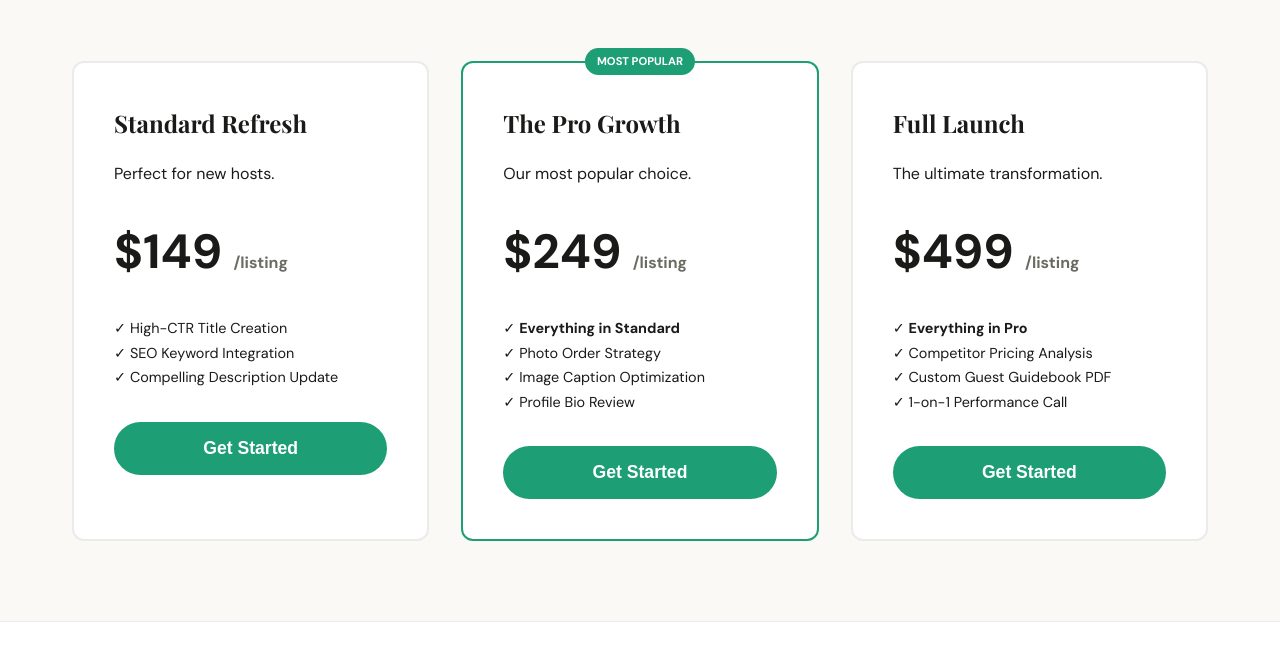
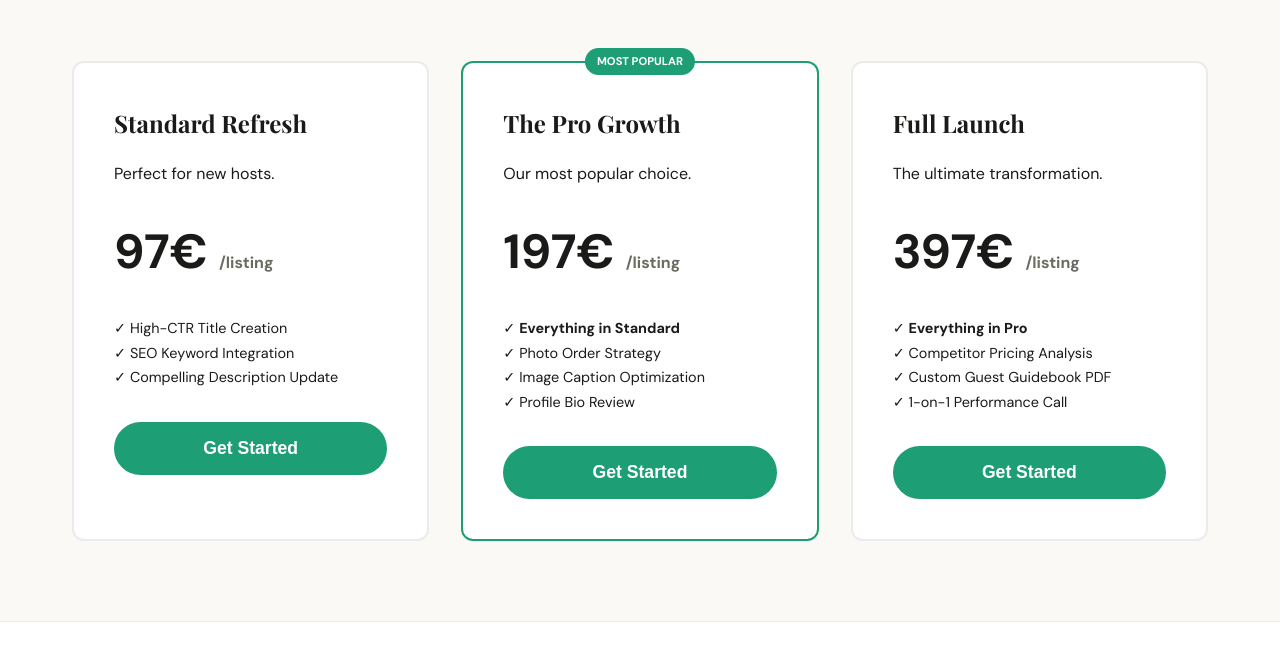
Before and after one commit to steppfred/listsmart, a website: page index.html in a window 1280 px wide. Shown: the part 1482-2150 px from the top of the page. Drawn offline with nearby package versions, Linux system fonts and the light colour scheme; a web font is replaced by a local one.

Commit message:
Update index.html

```diff
--- a/index.html
+++ b/index.html
@@ -161,7 +161,7 @@
             <div class="card price-card">
                 <h3>Standard Refresh</h3>
                 <p>Perfect for new hosts.</p>
-                <div class="price-tag">$149 <span>/listing</span></div>
+                <div class="price-tag">97€ <span>/listing</span></div>
                 <ul style="list-style:none; margin-bottom:2rem; font-size:0.9rem">
                     <li>✓ High-CTR Title Creation</li>
                     <li>✓ SEO Keyword Integration</li>
@@ -172,7 +172,7 @@
             <div class="card price-card featured">
                 <h3>The Pro Growth</h3>
                 <p>Our most popular choice.</p>
-                <div class="price-tag">$249 <span>/listing</span></div>
+                <div class="price-tag">197€ <span>/listing</span></div>
                 <ul style="list-style:none; margin-bottom:2rem; font-size:0.9rem">
                     <li>✓ <strong>Everything in Standard</strong></li>
                     <li>✓ Photo Order Strategy</li>
@@ -184,7 +184,7 @@
             <div class="card price-card">
                 <h3>Full Launch</h3>
                 <p>The ultimate transformation.</p>
-                <div class="price-tag">$499 <span>/listing</span></div>
+                <div class="price-tag">397€ <span>/listing</span></div>
                 <ul style="list-style:none; margin-bottom:2rem; font-size:0.9rem">
                     <li>✓ <strong>Everything in Pro</strong></li>
                     <li>✓ Competitor Pricing Analysis</li>
@@ -389,8 +389,6 @@
         btn.disabled = true;
 
         try {
-            // We use the same endpoint as audit, but pass lead info
-            // The backend handles the email logic if name/email exists
             const response = await fetch('/api/audit', {
                 method: 'POST',
                 headers: {'Content-Type': 'application/json'},
```
